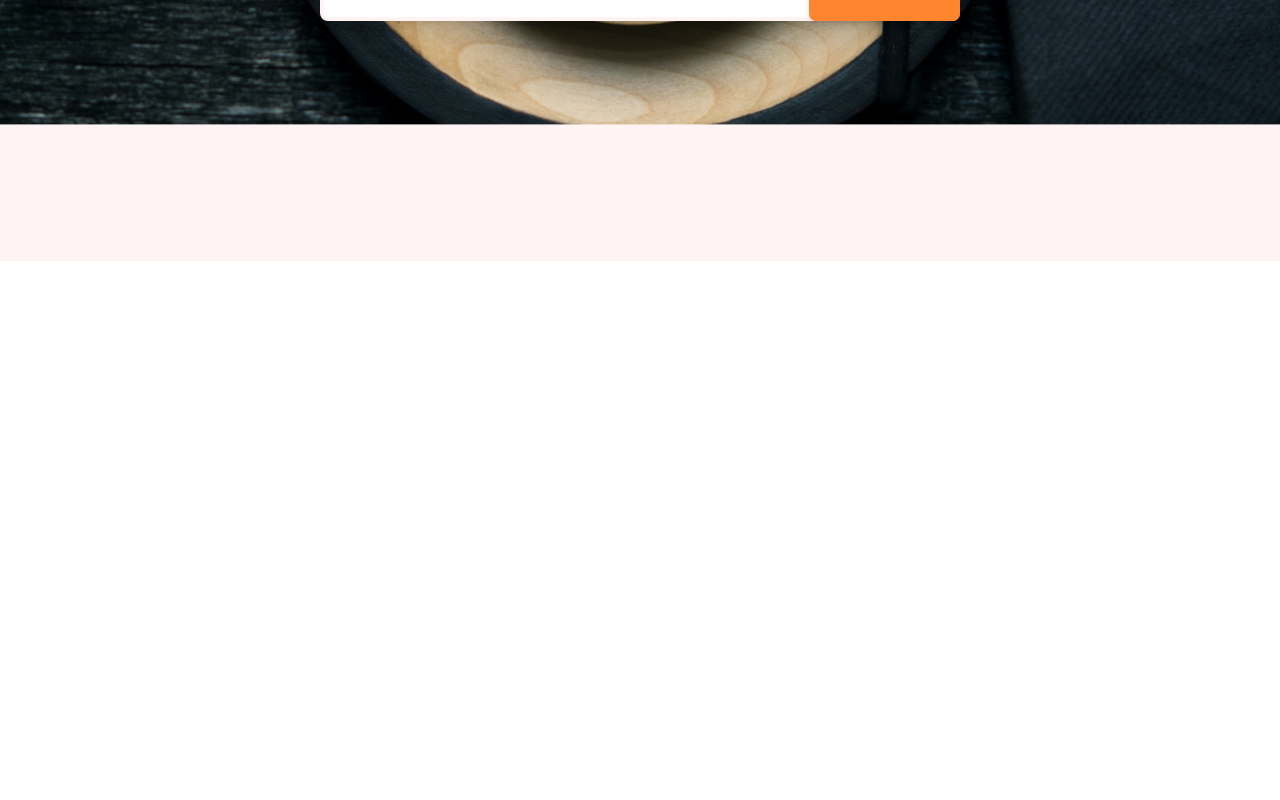
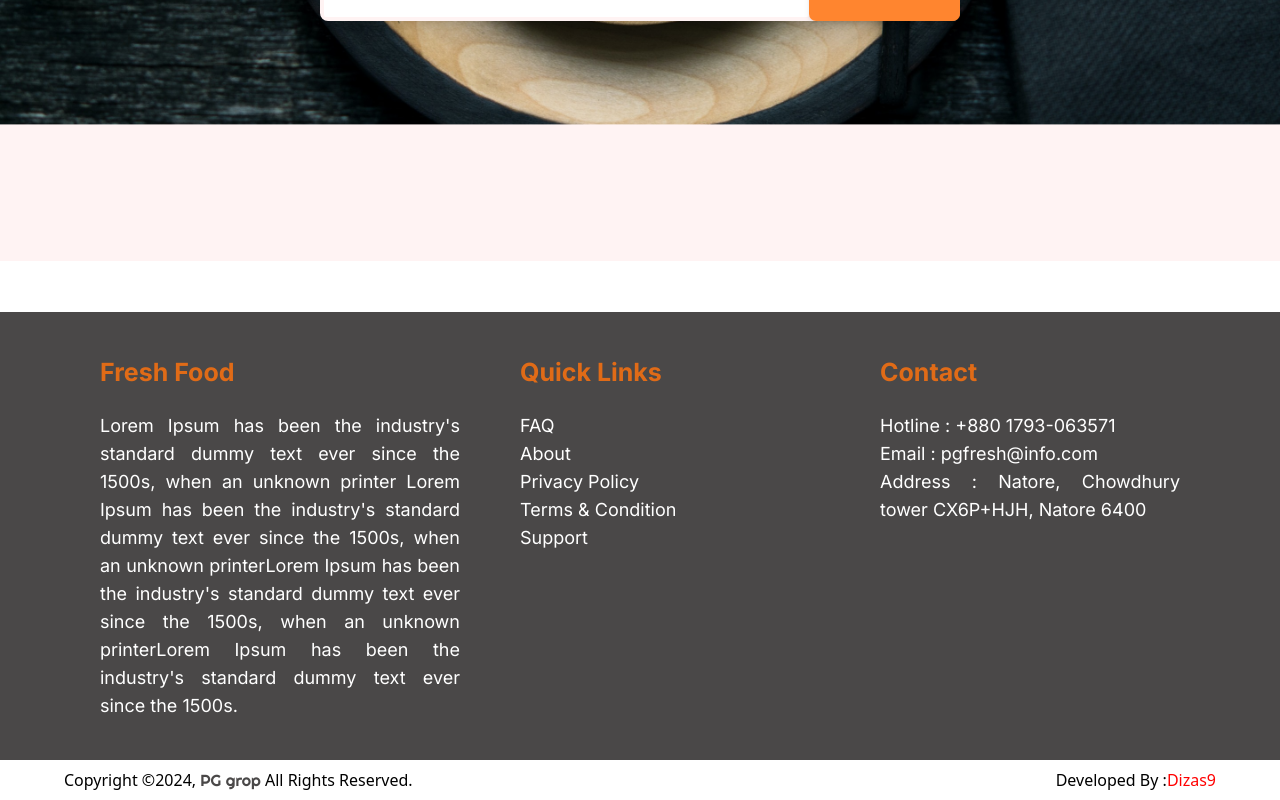
Before and after one commit to dizas9/pgFresh, a React (Vite) app: page / in a window 1280 px wide. Shown: the part 5548-6348 px from the top of the page. Before the commit the page ends 5809 px from the top, so only its background shows below. Built offline with nearby package versions, Linux system fonts and the light colour scheme.

Commit message:
review 4

```diff
--- a/src/App.jsx
+++ b/src/App.jsx
@@ -4,6 +4,7 @@ import viteLogo from "/vite.svg";
 import "./App.css";
 import Header from "./Components/Header";
 import Home from "./Pages/HomePage/Home";
+import Footer from "./Components/Footer";
 
 function App() {
   const [mobileMode, setMobileMode] = useState(false);
@@ -27,9 +28,10 @@ function App() {
 
 
   return !mobileMode ? (
-    <body className="bg-bgBtn h-fit w-screen flex flex-col">
+    <body className="h-fit w-screen flex flex-col leading-10">
       <Header />
       <Home />
+      <Footer/>
     </body>
   ) : (
     <div className="flex h-screen w-screen justify-center items-center bg-[red] bg-gradient-to-br">
--- /dev/null
+++ b/src/Components/Footer.jsx
@@ -0,0 +1,70 @@
+import React from "react";
+import { Navdata } from "./Navdata";
+
+export default function Footer() {
+  return (
+    <>
+      <div className="h-fit xl:mt-[4%] px-10 py-10 flex justify-evenly font-Inter bg-bgFooter w-full">
+        <div className="w-[30%] flex flex-col gap-5">
+          <p className="text-cardBorder text-[25px] font-bold">Fresh Food</p>
+
+          <p className="text-white text-lg text-justify">
+            Lorem Ipsum has been the industry's standard dummy text ever since
+            the 1500s, when an unknown printer Lorem Ipsum has been the
+            industry's standard dummy text ever since the 1500s, when an unknown
+            printerLorem Ipsum has been the industry's standard dummy text ever
+            since the 1500s, when an unknown printerLorem Ipsum has been the
+            industry's standard dummy text ever since the 1500s.
+          </p>
+        </div>
+
+        <div className="w-[25%] flex flex-col gap-5">
+          <p className="text-cardBorder text-[25px] font-bold">Quick Links</p>
+
+          <ul className="text-white text-lg ">
+            <li className="">FAQ</li>
+            <li className="">About</li>
+            <li className="">Privacy Policy</li>
+            <li className="">Terms & Condition</li>
+            <li className="">Support</li>
+          </ul>
+        </div>
+
+        <div className="w-[25%] flex flex-col gap-5">
+          <p className="text-cardBorder text-[25px] font-bold">Contact</p>
+
+          <div className="text-white text-lg text-justify">
+            <p className="">
+              <span>Hotline :</span> +880 1793-063571
+            </p>
+            <p className="">
+              <span>Email :</span> pgfresh@info.com
+            </p>
+            <p className="">
+              <span>Address :</span> Natore, Chowdhury tower CX6P+HJH, Natore
+              6400
+            </p>
+          </div>
+        </div>
+      </div>
+      <div className="flex justify-between mx-[5%]">
+        <p className="">
+          Copyright ©2024,{" "}
+          <span className="font-Righteous text-bgFooter">PG grop</span> All
+          Rights Reserved.
+        </p>
+        <p className="">
+          Developed By :
+          <a href="https://portfolio-v2-sazid.vercel.app/" className="font-thin text-[red]">
+            Dizas9
+          </a>
+        </p>
+      </div>
+    </>
+  );
+}
+
+/*
+
+
+*/
```
